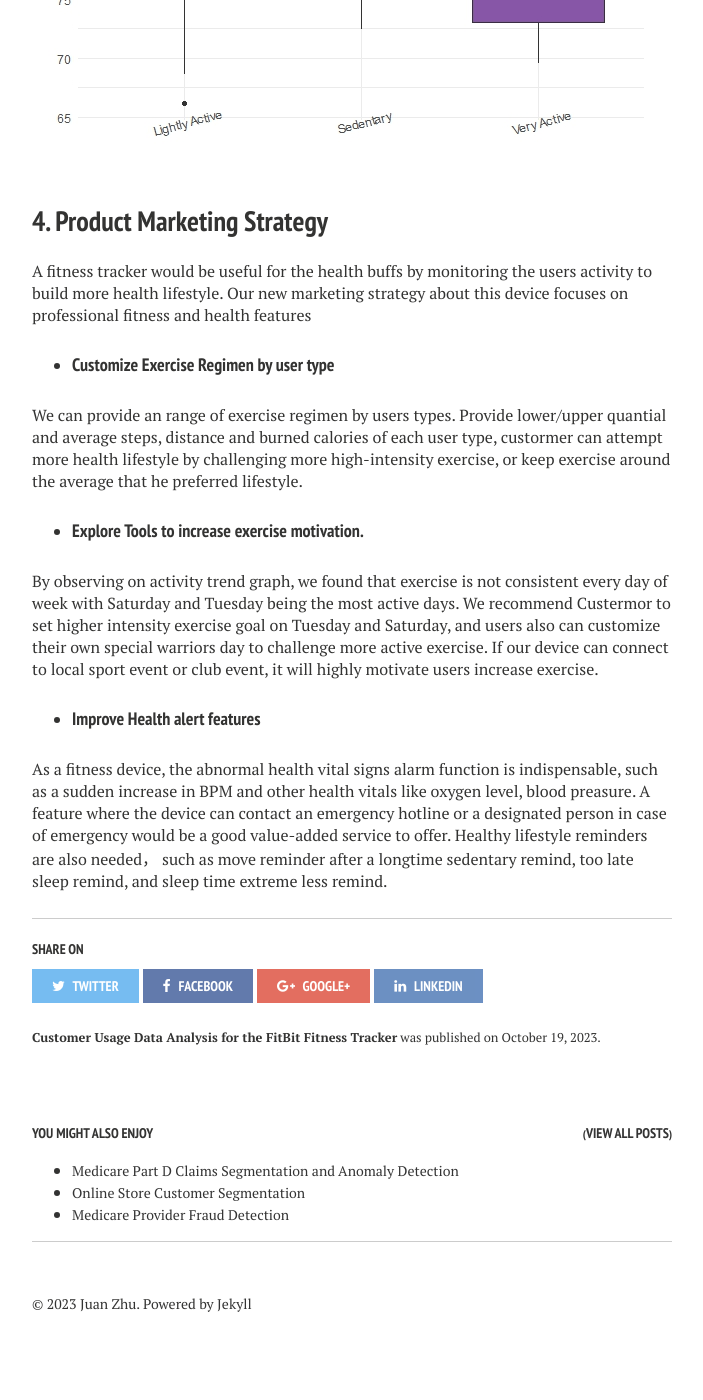
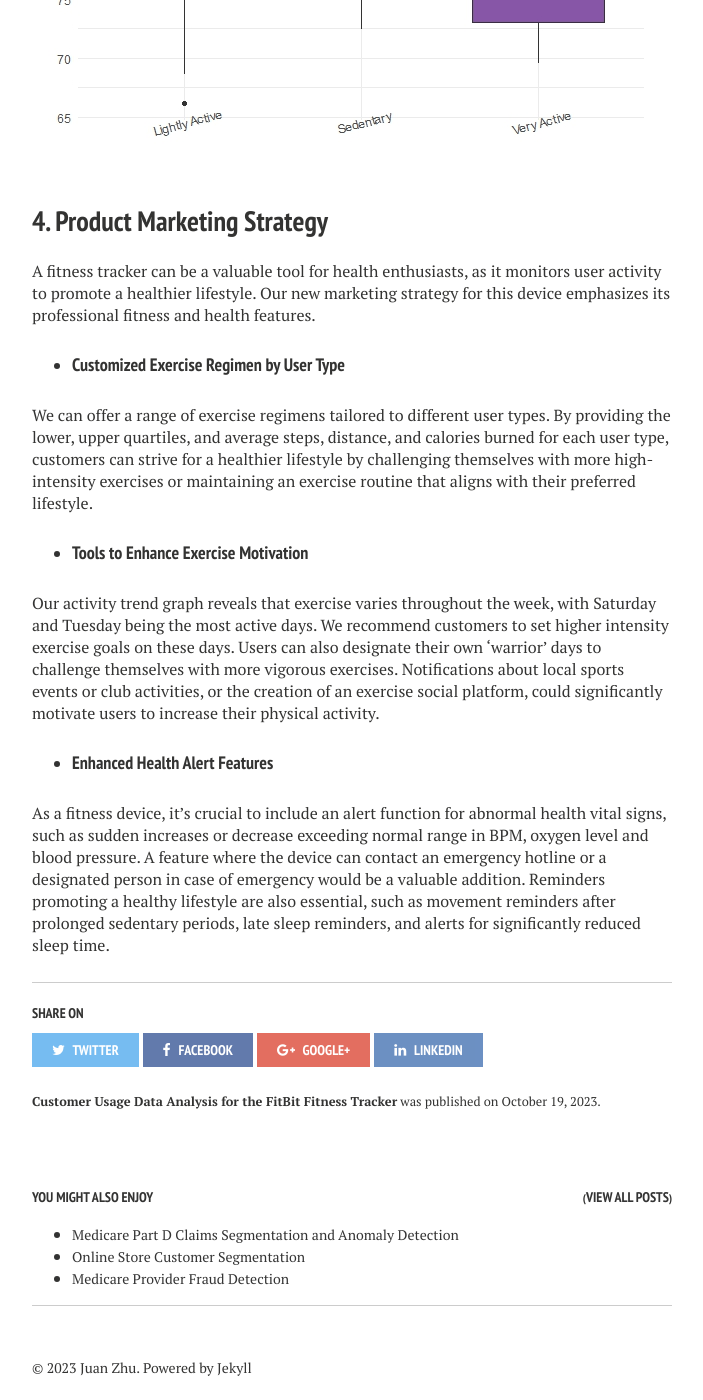
Before and after one commit to Janzhuj/janzhuj.github.io, a Jekyll site: the page built from _posts/2023-10-19-Customer-Usage-Data-Analysis-for-the-FitBit-Fitness-Tracker.md, in a window 1280 px wide and 1400 px high, scrolled down 18274 px. Shown: the whole window, without its empty margins (288-991 px from the left). Built offline with Jekyll 4.4.1, drawn with Linux system fonts in a browser that asks for light colours; nearby versions of some CDN libraries; library files that are not in the unit come from our copies; comment, search, counter and statistics services are not loaded; before the commit the page ends 19636 px from its top, so only the background shows below that.

Commit message:
Update 2023-10-19-Customer-Usage-Data-Analysis-for-the-FitBit-Fitness-Tracker.md

```diff
--- a/_posts/2023-10-19-Customer-Usage-Data-Analysis-for-the-FitBit-Fitness-Tracker.md
+++ b/_posts/2023-10-19-Customer-Usage-Data-Analysis-for-the-FitBit-Fitness-Tracker.md
@@ -583,16 +583,16 @@ ggplot(merged_heartrate,aes(Segment,Avgheartrate, fill=Segment))+
 
 ## 4. Product Marketing Strategy
 
-A fitness tracker would be useful for the health buffs by monitoring the users activity to build more health lifestyle.  Our new marketing strategy about this device focuses on professional fitness and health features
+A fitness tracker can be a valuable tool for health enthusiasts, as it monitors user activity to promote a healthier lifestyle. Our new marketing strategy for this device emphasizes its professional fitness and health features.
 
-* #### Customize Exercise Regimen by user type
+* #### Customized Exercise Regimen by User Type
 
-We can provide an range of exercise regimen by users types. Provide lower/upper quantial and average steps, distance and burned calories of each user type, custormer can attempt more health lifestyle by challenging more high-intensity exercise, or keep exercise around the average that he preferred lifestyle.
+We can offer a range of exercise regimens tailored to different user types. By providing the lower, upper quartiles, and average steps, distance, and calories burned for each user type, customers can strive for a healthier lifestyle by challenging themselves with more high-intensity exercises or maintaining an exercise routine that aligns with their preferred lifestyle.
 
-* #### Explore Tools to increase exercise motivation.
+* #### Tools to Enhance Exercise Motivation
 
-By observing on activity trend graph, we found that exercise is not consistent every day of week with Saturday and Tuesday being the most active days. We recommend Custermor to set higher intensity exercise goal on Tuesday and Saturday, and users also can customize their own special warriors day to challenge more active exercise. If our device can connect to local sport event or club event, it will highly motivate users increase exercise.
+Our activity trend graph reveals that exercise varies throughout the week, with Saturday and Tuesday being the most active days. We recommend customers to set higher intensity exercise goals on these days. Users can also designate their own ‘warrior’ days to challenge themselves with more vigorous exercises. Notifications about local sports events or club activities, or the creation of an exercise social platform, could significantly motivate users to increase their physical activity.
 
-* #### Improve Health alert features
+* #### Enhanced Health Alert Features
 
-As a fitness device,  the abnormal health vital signs alarm function is indispensable, such as a sudden increase in BPM and other health vitals like oxygen level, blood preasure. A feature where the device can contact an emergency hotline or a designated person in case of emergency would be a good value-added service to offer. Healthy lifestyle reminders are also needed， such as move reminder after a longtime sedentary remind, too late sleep remind, and sleep time extreme less remind.
+As a fitness device, it’s crucial to include an alert function for abnormal health vital signs, such as sudden increases or decrease exceeding normal range in BPM, oxygen level and blood pressure. A feature where the device can contact an emergency hotline or a designated person in case of emergency would be a valuable addition. Reminders promoting a healthy lifestyle are also essential, such as movement reminders after prolonged sedentary periods, late sleep reminders, and alerts for significantly reduced sleep time.
```
